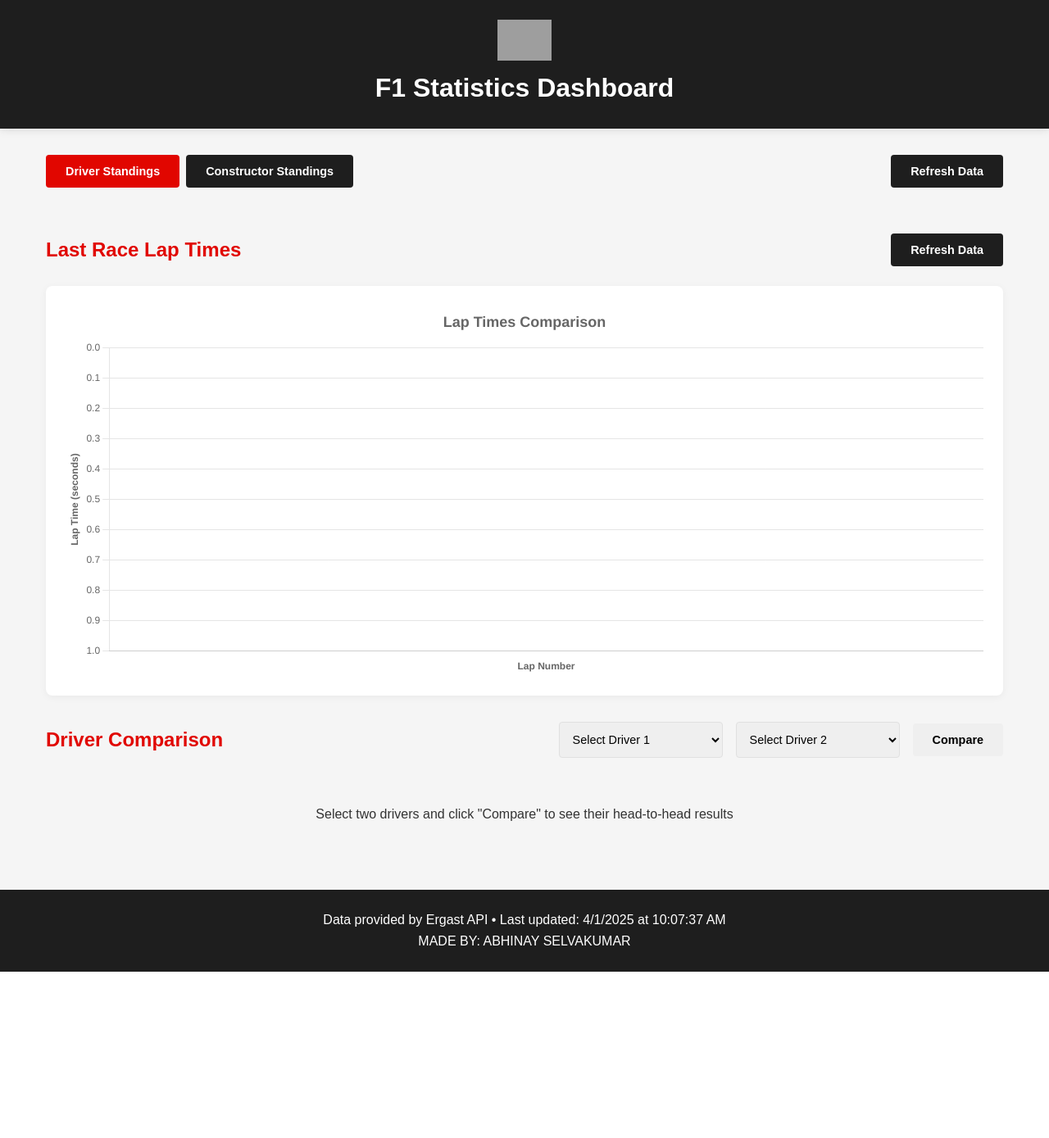
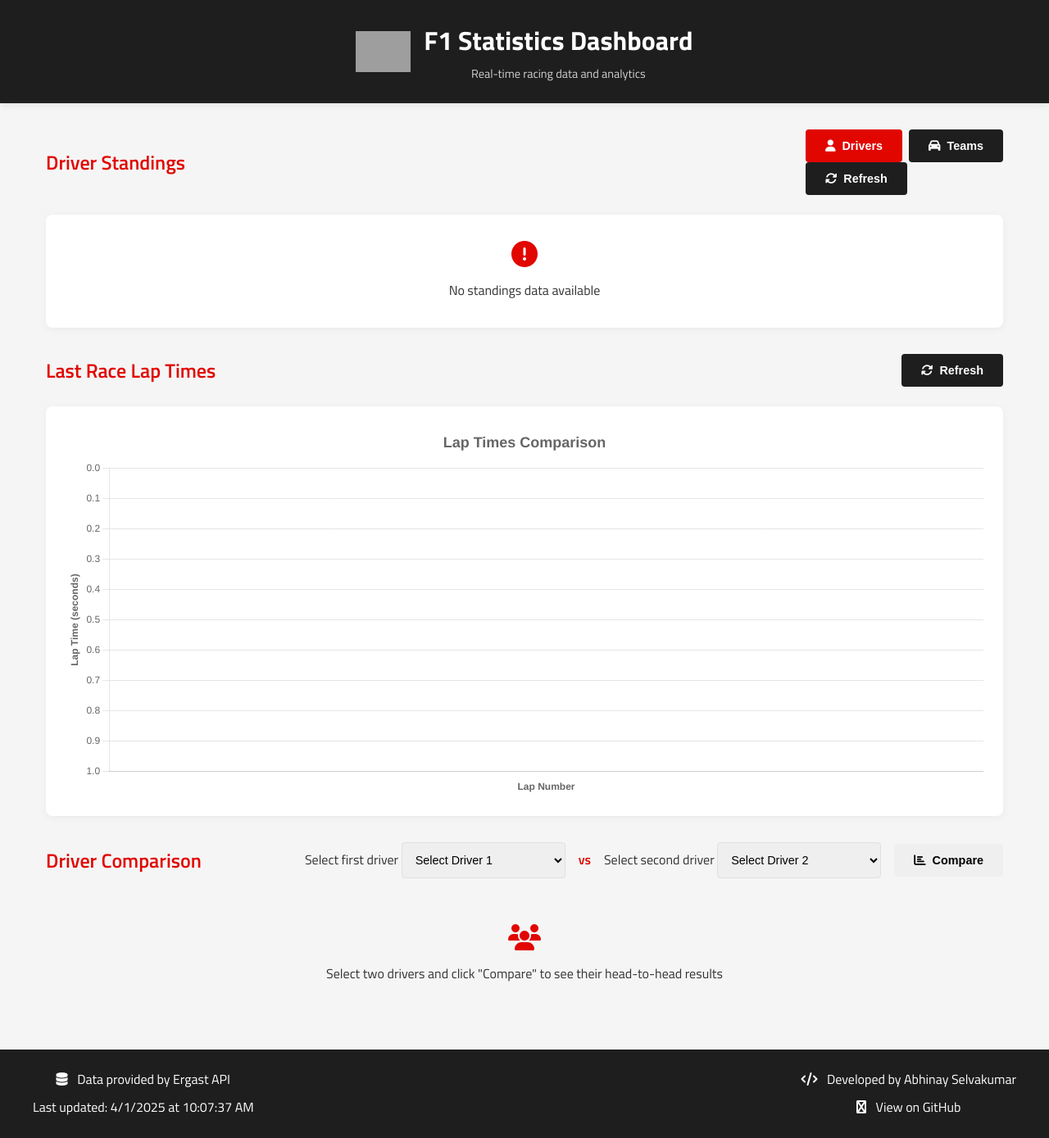
Before and after one commit to abhi-0308/F1-Insights, a Flask app: page / in a window 1280 px wide. Shown: the whole page at 82% size. Before the commit the page ends 1186 px from the top, so only its background shows below. Run offline with Flask 2, Linux system fonts and the light colour scheme; data that the repository does not hold is empty; grey boxes are pictures that could not be loaded.

Commit message:
updated the code

```diff
--- a/app.py
+++ b/app.py
@@ -6,14 +6,6 @@
 import time
 import logging
 import os
-import logging
-import sys
-
-logging.basicConfig(
-    level=logging.INFO,
-    format='%(asctime)s - %(name)s - %(levelname)s - %(message)s',
-    handlers=[logging.StreamHandler(sys.stdout)]
-)
 
 app = Flask(__name__)
 
@@ -21,8 +13,8 @@
 CORS(app, resources={
     r"/*": {
         "origins": "*",
-        "methods": ["GET", "POST", "OPTIONS"],
-        "allow_headers": ["Content-Type", "Accept", "X-Requested-With"]
+        "methods": ["GET", "OPTIONS"],
+        "allow_headers": ["Content-Type", "Accept"]
     }
 })
 
@@ -31,7 +23,7 @@
 logger = logging.getLogger(__name__)
 
 # Constants
-CURRENT_YEAR = 2024
+CURRENT_YEAR = datetime.now().year
 PREVIOUS_YEAR = CURRENT_YEAR - 1
 ERGAST_API_BASE = "https://ergast.com/api/f1"
 CACHE_EXPIRY = 300  # 5 minutes
@@ -59,24 +51,19 @@
     return data
 
 def get_ergast_data(endpoint, year=CURRENT_YEAR):
-    """Fetch data from Ergast API with improved error handling"""
+    """Fetch data from Ergast API with error handling"""
     url = f"{ERGAST_API_BASE}/{year}/{endpoint}.json"
     cache_key = f"{year}_{endpoint}"
 
     # Check cache first
     cached_data = get_cached_data(cache_key)
     if cached_data:
-        logger.info(f"Cache hit for {cache_key}")
         return cached_data
 
     try:
-        logger.info(f"Fetching data from {url}")
         response = requests.get(url, timeout=REQUEST_TIMEOUT)
         response.raise_for_status()
         data = response.json()
-
-        # Log successful response
-        logger.info(f"Successfully fetched data from {url}")
 
         # Normalize data structure
         if 'StandingsLists' in data.get('MRData', {}).get('StandingsTable', {}):
@@ -86,10 +73,7 @@
         # Cache the response
         return cache_response(cache_key, data)
     except requests.exceptions.RequestException as e:
-        logger.error(f"API Error for {url}: {str(e)}")
-        return None
-    except ValueError as e:
-        logger.error(f"JSON parsing error for {url}: {str(e)}")
+        logger.error(f"API Error: {str(e)}")
         return None
 
 @app.route('/standings', methods=['GET'])
@@ -321,14 +305,12 @@
         'alexander_albon': 'williams'
     }
 
-    team = driver_teams.get(driver_id, 'unknown')
     return {
         'id': driver_id,
         'name': driver_id.replace('_', ' ').title(),
-        'team': team,
-        'color': team_colors.get(team, '#777777')  # Fallback to gray if team is unknown
+        'team': driver_teams.get(driver_id, 'unknown'),
+        'color': team_colors.get(driver_teams.get(driver_id, ''), '#777777')
     }
-
 
 def process_driver_result(result):
     """Process a driver's race result with better error handling"""
--- a/runtime.txt
+++ b/runtime.txt
@@ -1 +1 @@
-Python-3.11.6
+python-3.11.6
--- a/templates/index.html
+++ b/templates/index.html
@@ -1,76 +1,123 @@
 <!DOCTYPE html>
 <html lang="en">
-
 <head>
     <meta charset="UTF-8">
     <meta name="viewport" content="width=device-width, initial-scale=1.0">
     <title>F1 Stats Dashboard</title>
 
+    <!-- Favicon -->
+    <link rel="icon" href="https://www.formula1.com/etc/designs/fom-website/images/favicon.ico" type="image/x-icon">
+
+    <!-- Chart.js -->
     <script src="https://cdn.jsdelivr.net/npm/chart.js@3.9.1/dist/chart.min.js"></script>
 
+    <!-- Font Awesome -->
+    <link rel="stylesheet" href="https://cdnjs.cloudflare.com/ajax/libs/font-awesome/6.4.0/css/all.min.css">
+
+    <!-- Google Fonts -->
+    <link href="https://fonts.googleapis.com/css2?family=Titillium+Web:wght@400;600;700&display=swap" rel="stylesheet">
+
+    <!-- Custom CSS -->
     <link rel="stylesheet" href="/static/styles.css">
 
+    <!-- JavaScript -->
     <script src="/static/dashboard.js" defer></script>
+
+    <!-- Meta Tags -->
+    <meta name="description" content="Interactive Formula 1 statistics dashboard with live standings, lap times, and driver comparisons">
+    <meta property="og:title" content="F1 Statistics Dashboard">
+    <meta property="og:description" content="Track Formula 1 standings, lap times, and compare drivers">
+    <meta property="og:image" content="https://www.formula1.com/etc/designs/fom-website/images/social/f1-share.jpg">
 </head>
-
 <body>
-
     <header class="header">
-        <img src="https://www.formula1.com/etc/designs/fom-website/images/f1_logo.svg" alt="F1 Logo" class="logo" loading="lazy">
+        <div class="header-content">
+            <img src="https://www.formula1.com/etc/designs/fom-website/images/f1_logo.svg"
+                 alt="Formula 1 Logo" class="logo" loading="lazy">
+            <div class="header-text">
                 <h1>F1 Statistics Dashboard</h1>
+                <p class="subtitle">Real-time racing data and analytics</p>
+            </div>
+        </div>
     </header>
 
     <main class="dashboard-container">
-        <section class="standings-section large-section">
+        <!-- Standings Section -->
+        <section class="standings-section large-section" aria-labelledby="standings-heading">
             <div class="section-header">
-                <div class="standings-toggle">
+                <h2 id="standings-heading" class="section-title">Driver Standings</h2>
+                <div class="section-controls">
+                    <div class="standings-toggle" role="group" aria-label="Standings type">
                         <button id="driverStandingsBtn" class="large-button active" aria-pressed="true">
-                        Driver Standings
+                            <i class="fas fa-user"></i> Drivers
                         </button>
                         <button id="constructorStandingsBtn" class="large-button secondary" aria-pressed="false">
-                        Constructor Standings
+                            <i class="fas fa-car"></i> Teams
                         </button>
                     </div>
                     <button id="refreshStandings" class="large-button secondary" aria-label="Refresh standings data">
-                    Refresh Data
+                        <i class="fas fa-sync-alt"></i> Refresh
                     </button>
+                </div>
             </div>
             <div class="table-container">
                 <div id="standings" role="region" aria-live="polite">
-                    <!-- Standings data will be dynamically injected here -->
+                    <!-- Loading state will be inserted here by JavaScript -->
+                    <div class="loading-state">
+                        <div class="spinner"></div>
+                        <p>Loading standings data...</p>
+                    </div>
                 </div>
             </div>
         </section>
 
-        <section class="lap-times-section large-section">
+        <!-- Lap Times Section -->
+        <section class="lap-times-section large-section" aria-labelledby="lap-times-heading">
             <div class="section-header">
-                <h2 class="section-title">Last Race Lap Times</h2>
+                <h2 id="lap-times-heading" class="section-title">Last Race Lap Times</h2>
                 <button id="refreshLapTimes" class="large-button secondary" aria-label="Refresh lap times data">
-                    Refresh Data
+                    <i class="fas fa-sync-alt"></i> Refresh
                 </button>
             </div>
             <div class="chart-container extra-large-chart">
-                <canvas id="lapChart" aria-label="Lap times comparison chart"></canvas>
+                <canvas id="lapChart" aria-label="Lap times comparison chart" role="img"></canvas>
+                <div id="lapChartFallback" class="chart-fallback">
+                    <div class="loading-state">
+                        <div class="spinner"></div>
+                        <p>Loading lap time visualization...</p>
+                    </div>
+                </div>
             </div>
         </section>
 
-        <section class="comparison-section large-section">
+        <!-- Driver Comparison Section -->
+        <section class="comparison-section large-section" aria-labelledby="comparison-heading">
             <div class="section-header">
-                <h2 class="section-title">Driver Comparison</h2>
+                <h2 id="comparison-heading" class="section-title">Driver Comparison</h2>
                 <div class="comparison-controls">
-                    <select id="driver1Select" class="large-select" aria-label="Select first driver">
+                    <div class="driver-select-container">
+                        <label for="driver1Select" class="visually-hidden">Select first driver</label>
+                        <select id="driver1Select" class="large-select">
                             <option value="">Select Driver 1</option>
+                            <!-- Options will be populated by JavaScript -->
                         </select>
-                    <select id="driver2Select" class="large-select" aria-label="Select second driver">
+                    </div>
+                    <div class="vs-text">vs</div>
+                    <div class="driver-select-container">
+                        <label for="driver2Select" class="visually-hidden">Select second driver</label>
+                        <select id="driver2Select" class="large-select">
                             <option value="">Select Driver 2</option>
+                            <!-- Options will be populated by JavaScript -->
                         </select>
+                    </div>
                     <button id="compareDrivers" class="large-button" aria-label="Compare selected drivers">
-                        Compare
+                        <i class="fas fa-chart-bar"></i> Compare
                     </button>
                 </div>
             </div>
             <div id="comparisonContainer" role="region" aria-live="polite">
                 <div class="empty-state">
+                    <i class="fas fa-users"></i>
                     <p>Select two drivers and click "Compare" to see their head-to-head results</p>
                 </div>
             </div>
@@ -78,10 +125,19 @@
     </main>
 
     <footer class="large-footer">
-        <p>Data provided by Ergast API • Last updated: <span id="updateTime" aria-live="polite">Loading...</span></p>
-        <p>MADE BY: ABHINAY SELVAKUMAR</p>
+        <div class="footer-content">
+            <div class="footer-section">
+                <p><i class="fas fa-database"></i> Data provided by Ergast API</p>
+                <p>Last updated: <span id="updateTime" aria-live="polite">Loading...</span></p>
+            </div>
+            <div class="footer-section">
+                <p><i class="fas fa-code"></i> Developed by Abhinay Selvakumar</p>
+                <p><i class="fas fa-github"></i> <a href="https://github.com/abhi0308/f1-dashboard" target="_blank" rel="noopener">View on GitHub</a></p>
+            </div>
+        </div>
     </footer>
 
+    <!-- Polyfill for older browsers -->
+    <script src="https://polyfill.io/v3/polyfill.min.js?features=default,es6,es7,Array.prototype.includes"></script>
 </body>
-
 </html>
```
Lines whose indentation alone changed are shown as unchanged.
